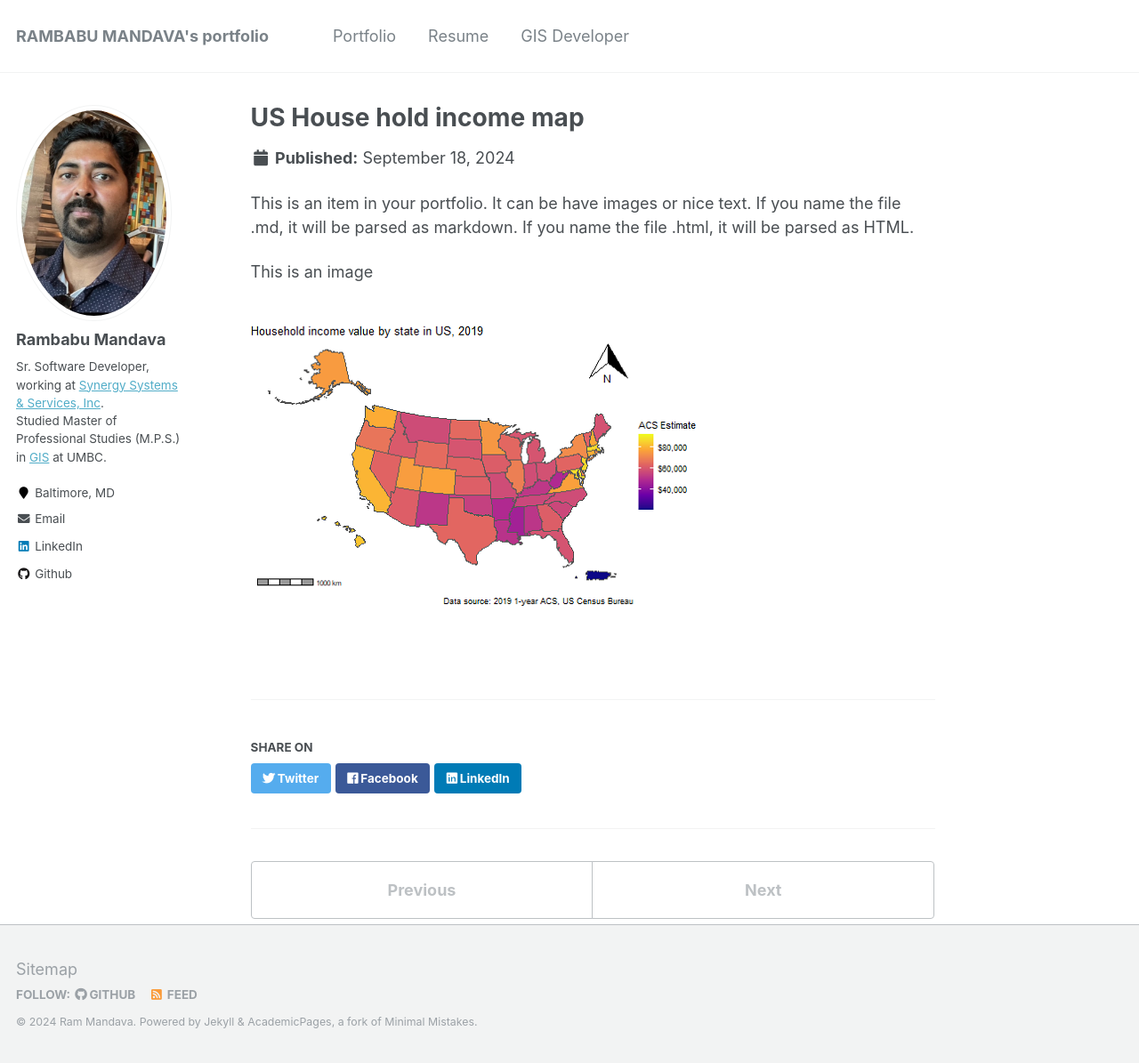
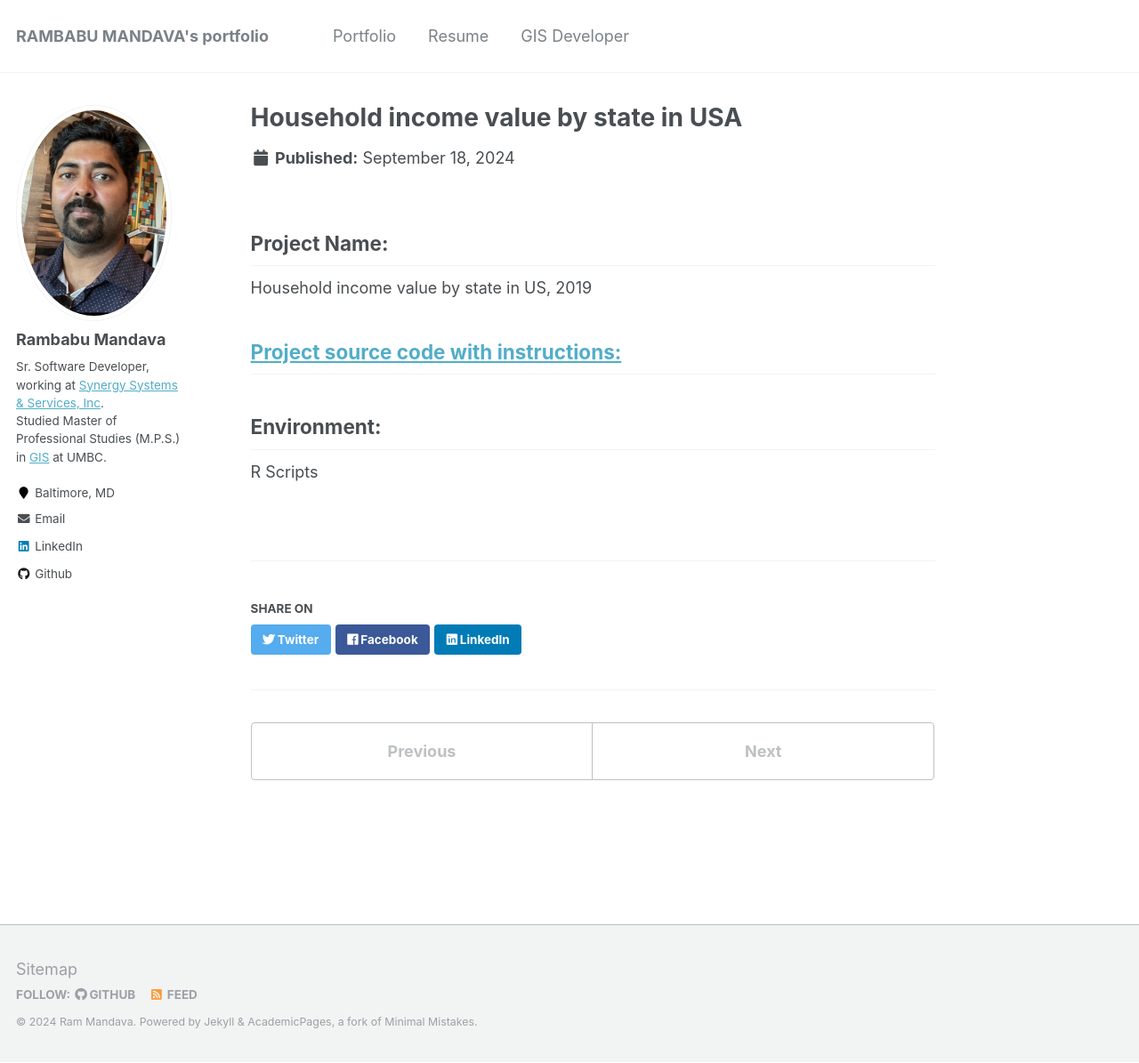
Before and after one commit to mandavaram/mandavaram.github.io, a Jekyll site: the page built from _portfolio/US_House_hold_income_map.md, in a window 1280 px wide and 1195 px high. Shown: the whole window at 89% size. Built offline with Jekyll 4.4.1, drawn with Linux system fonts in a browser that asks for light colours.

Commit message:
Update US_House_hold_income_map.md

```diff
--- a/_portfolio/US_House_hold_income_map.md
+++ b/_portfolio/US_House_hold_income_map.md
@@ -1,11 +1,14 @@
 ---
-title: "US House hold income map"
+title: "Household income value by state in USA"
 excerpt: "Project: <br/><img src='/images/US_Household_Income_plot.png'>"
 collection: portfolio
 ---
 
-This is an item in your portfolio. It can be have images or nice text. If you name the file .md, it will be parsed as markdown. If you name the file .html, it will be parsed as HTML.
+## Project Name:
+Household income value by state in US, 2019
 
-This is an image
+## <a href="/_pages/US_Household_income_map.html">Project source code with instructions:</a>
 
-![US House hold income map](/images/US_Household_Income_plot.png "US House hold income map")
+
+## Environment:
+R Scripts
```
